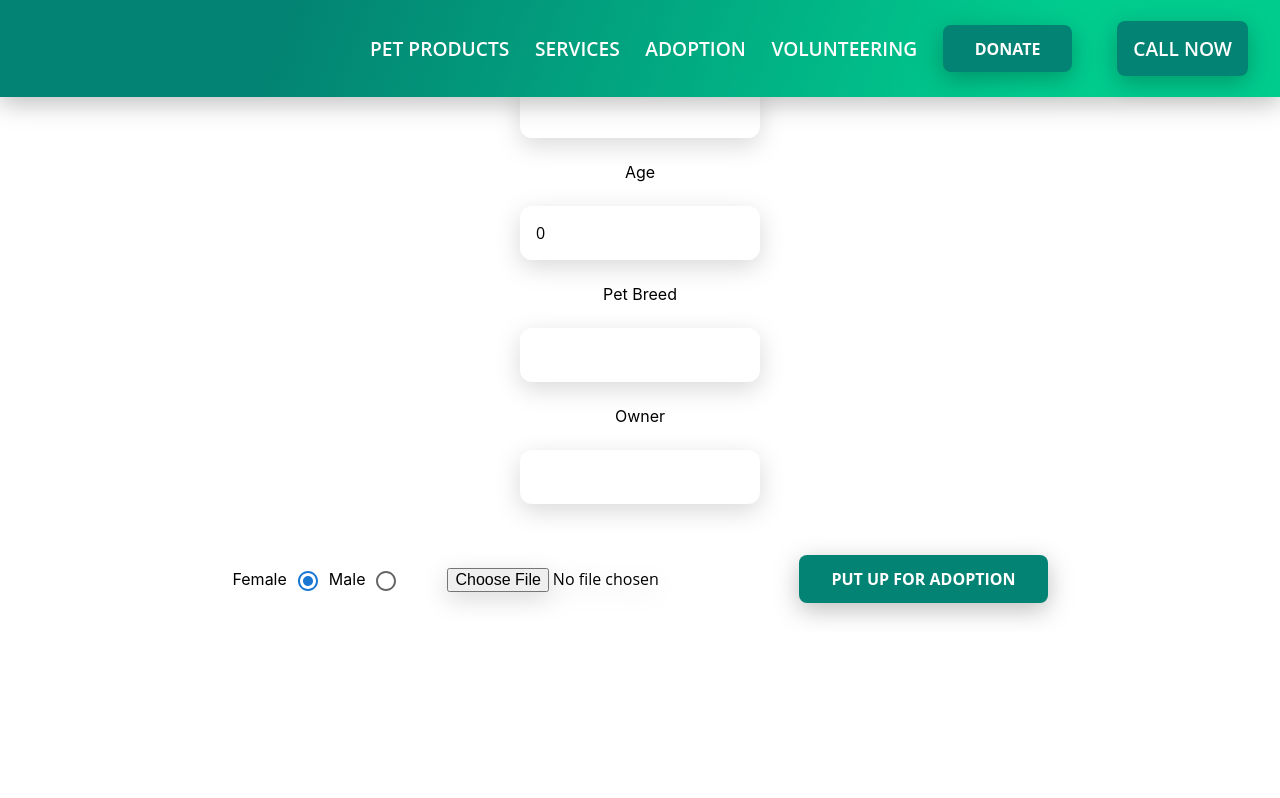
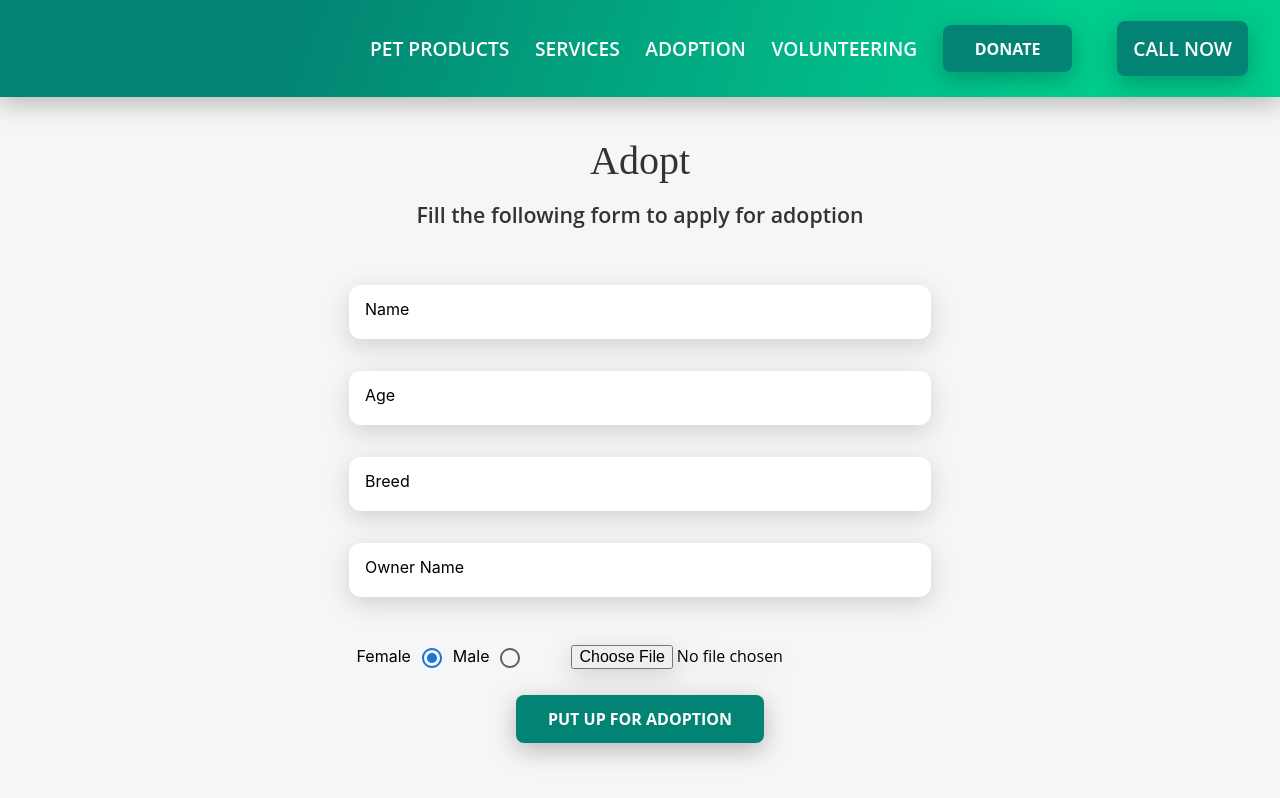
Before and after one commit to devout-coder/codetantra-hackathon, a React (Create React App) app: page /adoption/putup in a window 1280 px wide. Built offline with nearby package versions, Linux system fonts and the light colour scheme.

Commit message:
merge conflicts resolved

```diff
--- a/src/pages/Adoption/PutUpAdoption/PutUpAdoption.js
+++ b/src/pages/Adoption/PutUpAdoption/PutUpAdoption.js
@@ -5,11 +5,14 @@ import {
   Radio,
   RadioGroup,
 } from "@mui/material";
-import React, { useState } from "react";
 import * as geofire from "geofire-common";
 import { addDoc, collection } from "firebase/firestore";
 import { db } from "../../../firebase";
 import Filebase from "react-file-base64";
+
+import { useRef, useState } from "react";
+import Heading1 from "../../../components/Heading1/Heading1";
+import InputField from "../../../components/InputField/InputField";
 
 const PutUpAdoption = () => {
   function getLocation() {
@@ -24,10 +27,10 @@ const PutUpAdoption = () => {
     return demoArr;
   }
 
-  const [name, setName] = useState("");
-  const [owner, setOwner] = useState("");
-  const [age, setAge] = useState(0);
-  const [breed, setBreed] = useState("");
+  const [name, setname] = useState("");
+  const [owner, setowner] = useState("");
+  const [age, setage] = useState("");
+  const [breed, setbreed] = useState("");
   const [isFemale, setIsFemale] = useState(true);
   const [photo, setPhoto] = useState(null);
 
@@ -49,44 +52,41 @@ const PutUpAdoption = () => {
   };
 
   return (
-    <div className="putup-adoption-form">
-      <text>pet name</text>
-      <div className="putup-adoption-form">
-        <div className="field">
-          <div className="fieldName">Pet name</div>
-          <input
-            type={"text"}
-            value={name}
-            spellCheck="false"
-            onChange={(e) => setName(e.target.value)}
-          />
-        </div>
-        <div className="field">
-          <div className="fieldName">Age</div>
-          <input
-            type={"number"}
-            value={age}
-            onChange={(e) => setAge(e.target.value)}
-          />
-        </div>
-        <div className="field">
-          <div className="fieldName">Pet Breed</div>
-          <input
-            type={"text"}
-            value={breed}
-            spellCheck="false"
-            onChange={(e) => setBreed(e.target.value)}
-          />
-        </div>
-        <div className="field">
-          <div className="fieldName">Owner</div>
-          <input
-            type={"text"}
-            value={owner}
-            spellCheck="false"
-            onChange={(e) => setOwner(e.target.value)}
-          />
-        </div>
+    <div className={`offWhiteBg superContainer`}>
+      <div className="formContainer">
+        <Heading1 title={"Adopt"} />
+        <p
+          style={{
+            marginBottom: "2rem",
+          }}
+          className="pTextSmall"
+        >
+          Fill the following form to apply for adoption
+        </p>
+        <InputField
+          ph={"Name"}
+          labelRef={useRef(null)}
+          setPostData={setname}
+          postData={name}
+        />
+        <InputField
+          ph={"Age"}
+          labelRef={useRef(null)}
+          setPostData={setage}
+          postData={age}
+        />
+        <InputField
+          ph={"Breed"}
+          labelRef={useRef(null)}
+          setPostData={setbreed}
+          postData={breed}
+        />
+        <InputField
+          ph={"Owner Name"}
+          labelRef={useRef(null)}
+          setPostData={setowner}
+          postData={owner}
+        />
         <text>Female</text>
         <Radio
           checked={isFemale}
@@ -106,9 +106,7 @@ const PutUpAdoption = () => {
         <Filebase
           type="file"
           multiple={false}
-          onDone={(
-            { base64 } //I was missing the curly brackets which was the issue
-          ) => setPhoto({ ...photo, selectedFile: base64 })}
+          onDone={({ base64 }) => setPhoto({ ...photo, selectedFile: base64 })}
         />
         <button className="loginButton" onClick={putupForAdoption}>
           Put up for Adoption
```
